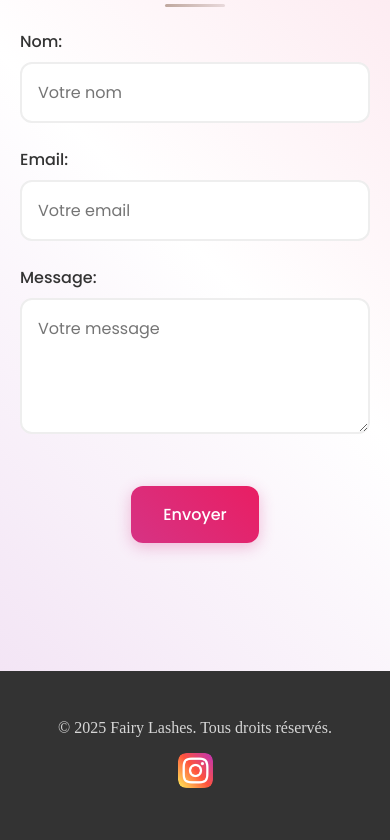
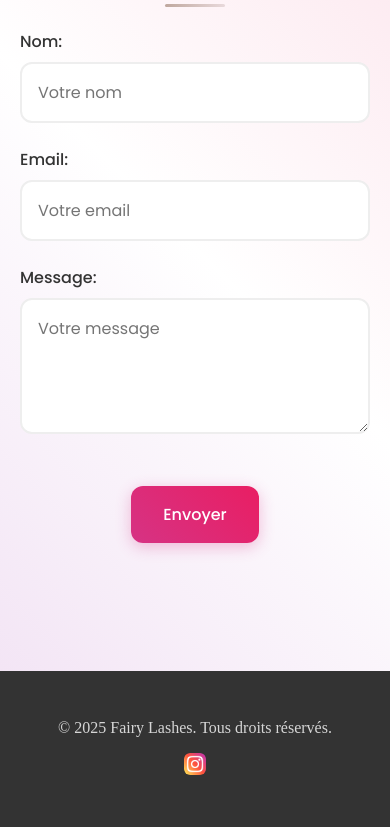
Before and after one commit to HALIAR971/Fairy-Lashes, a plain HTML site: page index.html in a window 390 px wide. Shown: the part 5483-6323 px from the top of the page. Drawn offline with nearby package versions, Linux system fonts and the light colour scheme; no server answers.

Commit message:
Instagram

```diff
--- a/styles.css
+++ b/styles.css
@@ -637,9 +637,9 @@ body {
 }
 
 .instagram-logo {
-  width: 40px;
-  height: 40px;
-  border-radius: 8px;
+  width: 25px;
+  height: 25px;
+  border-radius: 6px;
   transition: all 0.3s ease;
 }
 
@@ -651,8 +651,8 @@ body {
   }
 
   .instagram-logo {
-    width: 35px;
-    height: 35px;
+    width: 22px;
+    height: 22px;
   }
 }
 
```
